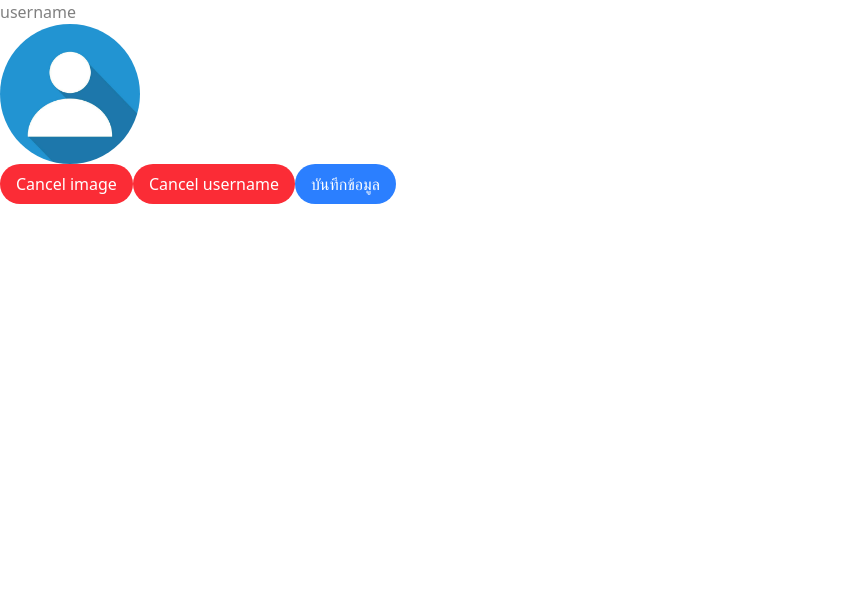
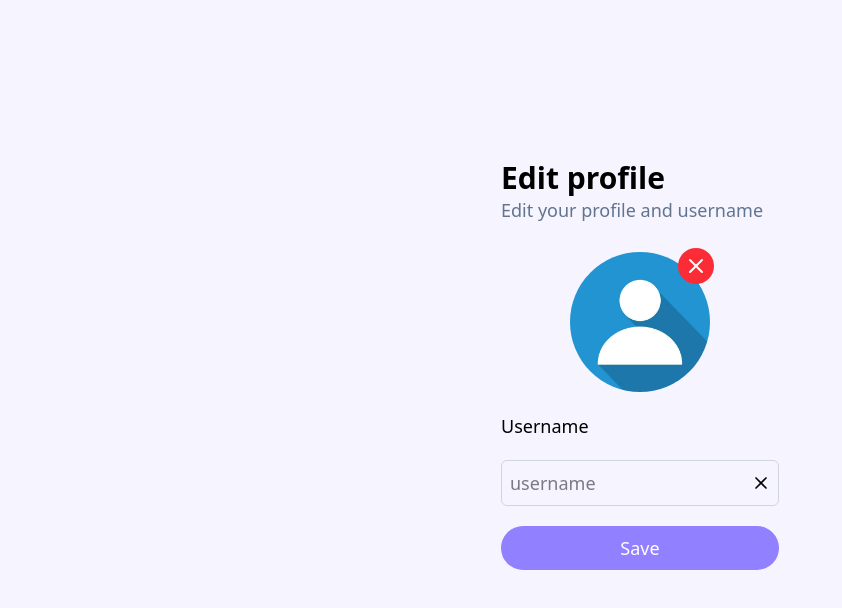
Before and after one commit to ApisitKhakmueang/booking-conference-room, a Next.js app in the folder front-end/: page /user/edit-profile in a window 1280 px wide. Shown: the top 608 px of the page, without its empty margins (0-842 px from the left). Built offline with nearby package versions, Linux system fonts and the light colour scheme; no server answers.

Commit message:
Style edit profile remain edit function

```diff
--- a/front-end/src/components/user/edit-profile-form.tsx
+++ b/front-end/src/components/user/edit-profile-form.tsx
@@ -6,6 +6,9 @@ import { useEditProfile } from "@/hooks/profile/useEditProfile"
 import Image from "next/image"
 import Button from "@/components/ui/button"
 import { useUsername } from "@/hooks/profile/useUsername"
+import CardLayout from "../layout/card-layout"
+import { Input } from "../ui/input"
+import { X } from "lucide-react"
 
 export default function EditProfileForm() {
   const user = useAuthStore((s) => s.user)
@@ -23,17 +26,18 @@ export default function EditProfileForm() {
   }
 
   return (
-    <>
-      <input
-        type="text"
-        placeholder='username'
-        value={username}
-        onChange={(e) => changeUsername(e.target.value)} />
+    <CardLayout>
+      <div className='flex flex-col justify-start w-full dark:text-main mb-5'>
+        <h1 className='text-3xl font-semibold'>Edit profile</h1>
+        <h1 className="text-slate">Edit your profile and username</h1>
+      </div>
 
+      <form onSubmit={handleSubmit} className="flex flex-col items-center gap-5">
         {imageError && <p className="text-red-500 text-sm mt-2">{imageError}</p>}
         {submitError && <p className="text-red-500 text-sm mt-2">{submitError}</p>}
         {success && <p className="text-green-500 text-sm mt-2">บันทึกสำเร็จ</p>}
 
+        <div className="relative">
           <label htmlFor="profile" className="relative w-35 h-35 flex">
             <Image
               src={previewProfile || '/user/profile.jpg'}
@@ -49,17 +53,53 @@ export default function EditProfileForm() {
             onChange={changeProfile}
             className='hidden'
           />
-      <Button variant="danger" onClick={cancelImage}>
-        Cancel image
+          <Button
+            type="button"
+            variant="danger"
+            size="circle"
+            onClick={cancelImage}
+            className="absolute -top-1 -right-1 p-1.5">
+            <X />
           </Button>
+        </div>
 
-      <Button variant="danger" onClick={cancelUsername}>
-        Cancel username
+        <div className="flex flex-col gap-5 w-full">
+          <label htmlFor="username">Username</label>
+          <div className="relative">
+            <Input
+              id='username'
+              className="w-full"
+              type="text"
+              placeholder='username'
+              value={username}
+              onChange={(e) => changeUsername(e.target.value)} />
+            <div className="absolute inset-y-0 right-2 flex items-center">
+              {/* <Button
+                type="button"
+                variant="danger"
+                onClick={cancelUsername}
+                className="p-1.5"
+                >
+                <X />
+              </Button> */}
+              <p className="flex items-center justify-center cursor-pointer" onClick={cancelUsername}>
+                <X size={20} />
+              </p>
+            </div>
+          </div>
+        </div>
+
+
+
+        <Button
+          className="w-full"
+          variant="dark-purple"
+          type="submit"
+          onClick={handleSubmit}
+          disabled={isLoading}>
+          {isLoading ? 'Saving...' : 'Save'}
         </Button>
-
-      <Button onClick={handleSubmit} disabled={isLoading}>
-        {isLoading ? 'บันทึกข้อมูล...' : 'บันทึกข้อมูล'}
-      </Button>
-    </>
+      </form>
+    </CardLayout>
   )
 }
```
Lines whose indentation alone changed are shown as unchanged.
